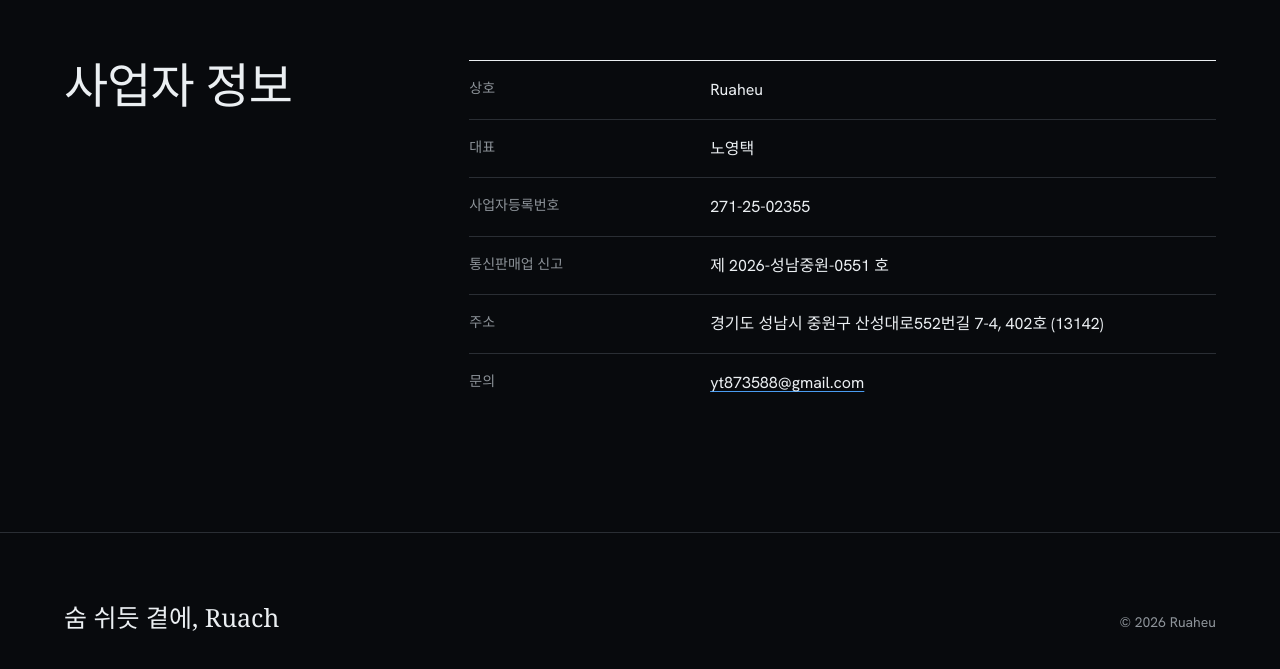
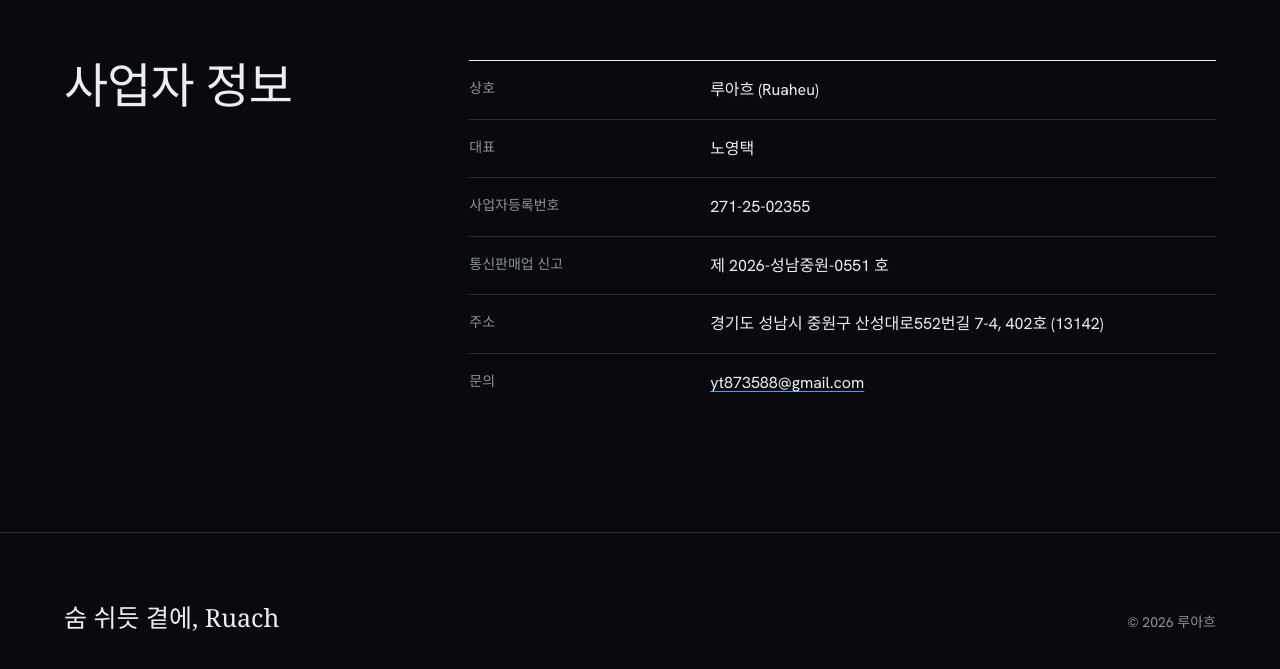
Before and after one commit to NohYeongtaek/ruach, a plain HTML site: page index.html in a window 1280 px wide. Shown: the part 2783-3452 px from the top of the page. Drawn offline with Linux system fonts and the light colour scheme; a web font is replaced by a local one.

Commit message:
상호를 사업자 등록 이름(루아흐)으로 표기
Co-Authored-By: Claude Opus 5.5 <noreply@anthropic.com>

```diff
--- a/index.html
+++ b/index.html
@@ -123,7 +123,7 @@
     <div class="container company-in">
       <h2>사업자 정보</h2>
       <dl class="facts ruled">
-        <div><dt>상호</dt><dd>Ruaheu</dd></div>
+        <div><dt>상호</dt><dd>루아흐 (Ruaheu)</dd></div>
         <div><dt>대표</dt><dd>노영택</dd></div>
         <div><dt>사업자등록번호</dt><dd class="num">271-25-02355</dd></div>
         <div><dt>통신판매업 신고</dt><dd>제 2026-성남중원-0551 호</dd></div>
@@ -137,7 +137,7 @@
 <footer class="close">
   <div class="container close-in">
     <p class="sign">숨 쉬듯 곁에, Ruach</p>
-    <p class="meta">© 2026 Ruaheu</p>
+    <p class="meta">© 2026 루아흐</p>
   </div>
 </footer>
 </body>
```
